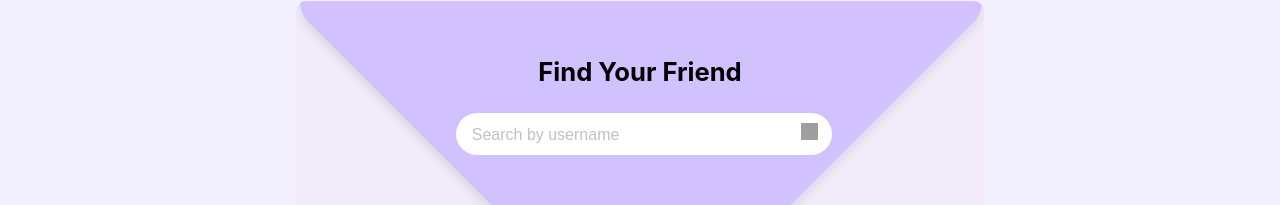
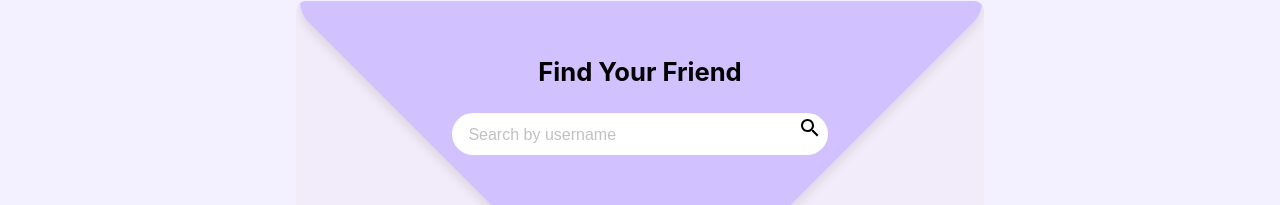
Before and after one commit to chanGomez/Frontend-Giftune, a React (Vite) app: page / in a window 1280 px wide. Both pictures are taken after a click on the button "FIND WISHLIST". Shown: the part 118-323 px from the top of the page. Built offline with nearby package versions, Linux system fonts and the light colour scheme; no server answers; grey boxes are pictures that could not be loaded.

Commit message:
signed in navbar cleaned up, search icon updated

```diff
--- a/src/components/NavBarMUI/NavBarMUI.jsx
+++ b/src/components/NavBarMUI/NavBarMUI.jsx
@@ -18,7 +18,7 @@ import { NavLink, useNavigate } from "react-router-dom";
 
 // import GiftuneLogo from "../../Assets/Word_logo.png";
 
-const pages = ['Find Wishlist', 'Login' ];
+const pages = ['Log Out' ];
 const pagesNotLoggedIn = ['Find Wishlist', 'Login' ];
 const settings = ['Profile', 'Account', 'Dashboard', 'Logout'];
 
@@ -50,31 +50,29 @@ function ResponsiveAppBar({user, setUser}) {
     setAnchorElUser(null);
   };
 
-  return (
-     user ?
+  return user ? (
+    //LOGGED IN
     <AppBar position="static">
-      <Container maxWidth="xl">
+      <Container maxWidth="xl" sx={{ maxWidth: 1050 }}>
         <Toolbar disableGutters>
-          <AdbIcon sx={{ display: { xs: 'none', md: 'flex' }, mr: 1 }} />
           <Typography
-            variant="h6"
+            variant="h3"
             noWrap
-            component="a"
             href="#app-bar-with-responsive-menu"
             sx={{
-              mr: 2,
-              display: { xs: 'none', md: 'flex' },
-              fontFamily: 'monospace',
+              // ml: 5,
+              mr: 5,
+              display: { xs: "none", md: "flex" },
+              fontFamily: "monospace",
               fontWeight: 700,
-              letterSpacing: '.3rem',
-              color: 'inherit',
-              textDecoration: 'none',
+              // letterSpacing: '.3rem',
+              textDecoration: "none",
             }}
           >
             Giftune
           </Typography>
 
-          <Box sx={{ flexGrow: 1, display: { xs: 'flex', md: 'none' } }}>
+          <Box sx={{ flexGrow: 1, display: { xs: "flex", md: "none" } }}>
             <IconButton
               size="large"
               aria-label="account of current user"
@@ -89,18 +87,18 @@ function ResponsiveAppBar({user, setUser}) {
               id="menu-appbar"
               anchorEl={anchorElNav}
               anchorOrigin={{
-                vertical: 'bottom',
-                horizontal: 'left',
+                vertical: "bottom",
+                horizontal: "left",
               }}
               keepMounted
               transformOrigin={{
-                vertical: 'top',
-                horizontal: 'left',
+                vertical: "top",
+                horizontal: "left",
               }}
               open={Boolean(anchorElNav)}
               onClose={handleCloseNavMenu}
               sx={{
-                display: { xs: 'block', md: 'none' },
+                display: { xs: "block", md: "none" },
               }}
             >
               {pages.map((page) => (
@@ -110,7 +108,6 @@ function ResponsiveAppBar({user, setUser}) {
               ))}
             </Menu>
           </Box>
-          <AdbIcon sx={{ display: { xs: 'flex', md: 'none' }, mr: 1 }} />
           <Typography
             variant="h5"
             noWrap
@@ -118,47 +115,50 @@ function ResponsiveAppBar({user, setUser}) {
             href="#app-bar-with-responsive-menu"
             sx={{
               mr: 2,
-              display: { xs: 'flex', md: 'none' },
+              display: { xs: "flex", md: "none" },
               flexGrow: 1,
-              fontFamily: 'monospace',
+              fontFamily: "monospace",
               fontWeight: 700,
-              letterSpacing: '.3rem',
-              color: 'inherit',
-              textDecoration: 'none',
+              letterSpacing: ".3rem",
+              color: "inherit",
+              textDecoration: "none",
             }}
           >
             Giftune
           </Typography>
-          <Box sx={{ flexGrow: 1, display: { xs: 'none', md: 'flex' } }}>
-            {pages.map((page) => (
+          <Box
+            sx={{
+              flexGrow: 1,
+              display: { xs: "none", md: "flex" },
+              justifyContent: "end",
+            }}
+          >
             <Button
-                key={page}
-                onClick={handleCloseNavMenu}
-                sx={{ my: 2, color: 'white', display: 'block' }}
+              onClick={handleLogOut}
+              sx={{ my: 2, color: "white", display: "block" }}
             >
-                {page}
+              {pages}
             </Button>
-            ))}
           </Box>
 
-          <Box sx={{ flexGrow: 0 }}>
+          {/* <Box sx={{ flexGrow: 0 }}>
             <Tooltip title="Open settings">
               <IconButton onClick={handleOpenUserMenu} sx={{ p: 0 }}>
                 <Avatar alt="Remy Sharp" src="/static/images/avatar/2.jpg" />
               </IconButton>
             </Tooltip>
             <Menu
-              sx={{ mt: '45px' }}
+              sx={{ mt: "45px" }}
               id="menu-appbar"
               anchorEl={anchorElUser}
               anchorOrigin={{
-                vertical: 'top',
-                horizontal: 'right',
+                vertical: "top",
+                horizontal: "right",
               }}
               keepMounted
               transformOrigin={{
-                vertical: 'top',
-                horizontal: 'right',
+                vertical: "top",
+                horizontal: "right",
               }}
               open={Boolean(anchorElUser)}
               onClose={handleCloseUserMenu}
@@ -169,17 +169,14 @@ function ResponsiveAppBar({user, setUser}) {
                 </MenuItem>
               ))}
             </Menu>
-          </Box>
+          </Box> */}
         </Toolbar>
       </Container>
     </AppBar>
-
-
-      :
-      //If there isnt a user logged in -------------------------------------------------------------------------------
-
+  ) : (
+    //NOT LOGGED IN
     <AppBar position="static">
-      <Container maxWidth="l" sx={{ maxWidth: 1200 }} >
+      <Container maxWidth="l" sx={{ maxWidth: 1200 }}>
         <Toolbar disableGutters>
           {/* <AdbIcon sx={{ display: { xs: 'none', md: 'flex' }, mr: 1 }} /> */}
           {/* <img className="logo-nav" src={GiftuneLogo} alt="logo"  style={{width: 200, mixBlendMode: 'multiply', filter: "invert()"}}/> */}
@@ -188,24 +185,23 @@ function ResponsiveAppBar({user, setUser}) {
             <Typography
               variant="h3"
               noWrap
-            // component="a"
               href="#app-bar-with-responsive-menu"
               sx={{
                 // ml: 5,
                 mr: 5,
-              display: { xs: 'none', md: 'flex' },
-              fontFamily: 'monospace',
+                display: { xs: "none", md: "flex" },
+                fontFamily: "monospace",
                 fontWeight: 700,
                 // letterSpacing: '.3rem',
-              color: 'inherit',
-              textDecoration: 'none',
+                color: "inherit",
+                textDecoration: "none",
               }}
             >
               Giftune
             </Typography>
           </NavLink>
 
-          <Box sx={{ flexGrow: 1, display: { xs: 'flex', md: 'none' } }}>
+          <Box sx={{ flexGrow: 1, display: { xs: "flex", md: "none" } }}>
             <IconButton
               size="large"
               aria-label="account of current user"
@@ -220,18 +216,18 @@ function ResponsiveAppBar({user, setUser}) {
               id="menu-appbar"
               anchorEl={anchorElNav}
               anchorOrigin={{
-                vertical: 'bottom',
-                horizontal: 'left',
+                vertical: "bottom",
+                horizontal: "left",
               }}
               keepMounted
               transformOrigin={{
-                vertical: 'top',
-                horizontal: 'left',
+                vertical: "top",
+                horizontal: "left",
               }}
               open={Boolean(anchorElNav)}
               onClose={handleCloseNavMenu}
               sx={{
-                display: { xs: 'block', md: 'none' },
+                display: { xs: "block", md: "none" },
               }}
             >
               {pagesNotLoggedIn.map((page) => (
@@ -249,19 +245,24 @@ function ResponsiveAppBar({user, setUser}) {
             href="#app-bar-with-responsive-menu"
             sx={{
               mr: 2,
-              display: { xs: 'flex', md: 'none' },
+              display: { xs: "flex", md: "none" },
               flexGrow: 1,
-              fontFamily: 'monospace',
+              fontFamily: "monospace",
               fontWeight: 700,
-              letterSpacing: '.3rem',
-              color: 'inherit',
-              textDecoration: 'none',
+              letterSpacing: ".3rem",
+              color: "inherit",
+              textDecoration: "none",
             }}
           >
             Giftune
           </Typography>
 
-          <Box sx={{ flexGrow: 2, display: { xs: 'none', md: 'flex', justifyContent: "end"}}}>
+          <Box
+            sx={{
+              flexGrow: 2,
+              display: { xs: "none", md: "flex", justifyContent: "end" },
+            }}
+          >
             {/* {pagesNotLoggedIn.map((page) => (
               <Button
                 key={page}
@@ -273,25 +274,26 @@ function ResponsiveAppBar({user, setUser}) {
             ))} */}
             {/* <NavLink to={"/search-page"}> */}
             <Button
-                onClick={() => {navigate("/search-page")}}
-                sx={{ my: 2, color: 'white', display: 'block' }}
+              onClick={() => {
+                navigate("/search-page");
+              }}
+              sx={{ my: 2, color: "white", display: "block" }}
             >
               Find Wishlist
             </Button>
             {/* </NavLink> */}
             <Button
-               onClick={() => {navigate("/login")}}
-                sx={{ my: 2, color: 'white', display: 'block' }}
+              onClick={() => {
+                navigate("/login");
+              }}
+              sx={{ my: 2, color: "white", display: "block" }}
             >
               Sign In
             </Button>
-
-
           </Box>
         </Toolbar>
       </Container>
     </AppBar>
-
   );
 }
 export default ResponsiveAppBar;
--- a/src/components/SearchPage/SearchPage.jsx
+++ b/src/components/SearchPage/SearchPage.jsx
@@ -1,6 +1,7 @@
 import React, { useState, useEffect } from "react";
 import "./SearchPage.css";
 import SearchList from "./SearchList";
+import SearchIcon from "@mui/icons-material/Search";
 import { getAllUsersAPI } from "../API/API";
 
 function Search() {
@@ -67,14 +68,11 @@ function Search() {
               onChange={(e) => handleChange(e.target.value)}
             />
 
-            <button className="search-page-search-button">
-              <img
-                className="search-icon"
-                aria-hidden="true"
-                viewBox="0 0 24 24"
-                src="./images/search-icon.png"
-                alt="Magnifying glass"
-              />
+            <button
+              className="search-page-search-button"
+              style={{ backgroundColor: 'transparent' }}
+            >
+                <SearchIcon />
             </button>
           </div>
           <div className="search-page-results">
```
Lines whose indentation alone changed are shown as unchanged.
